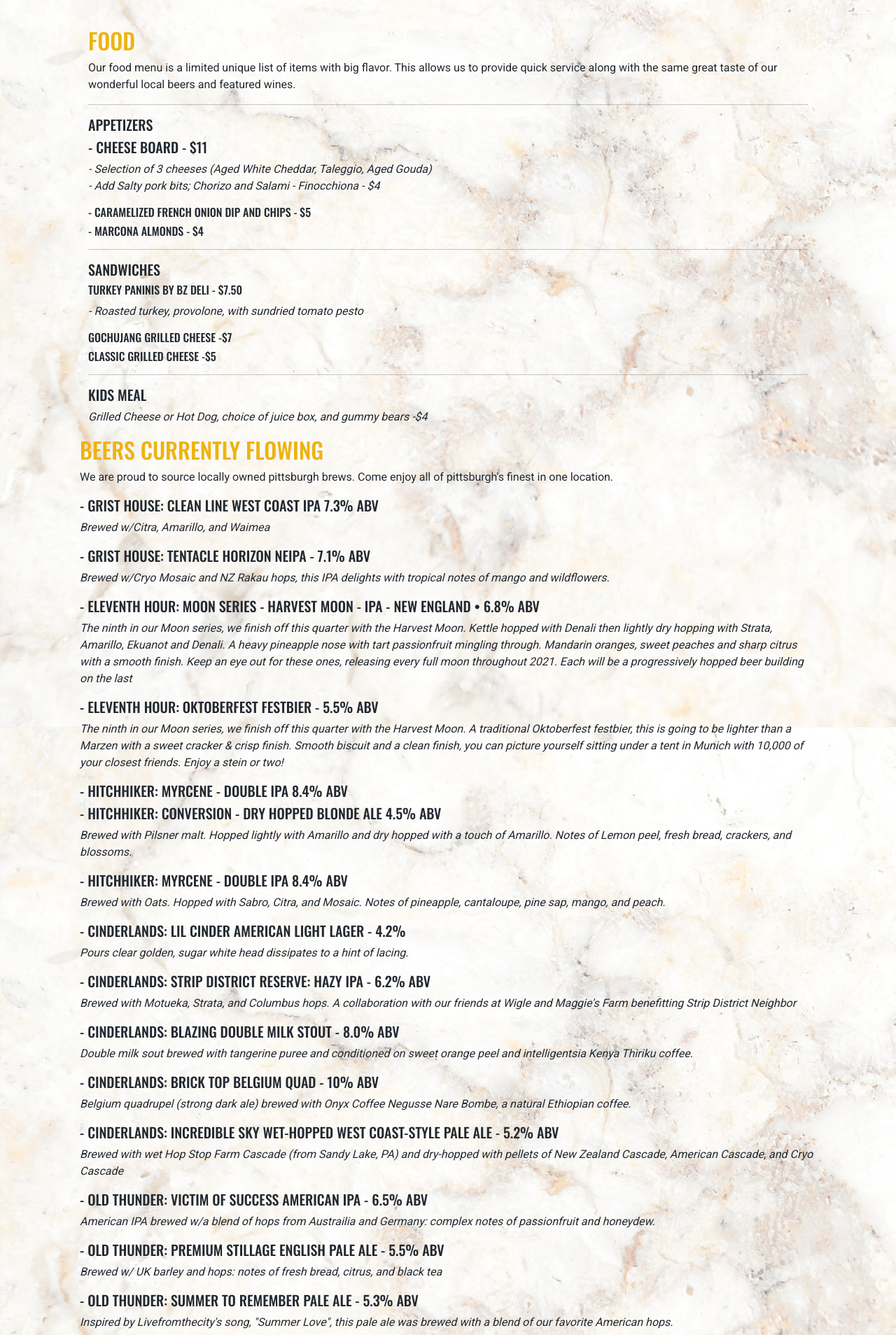
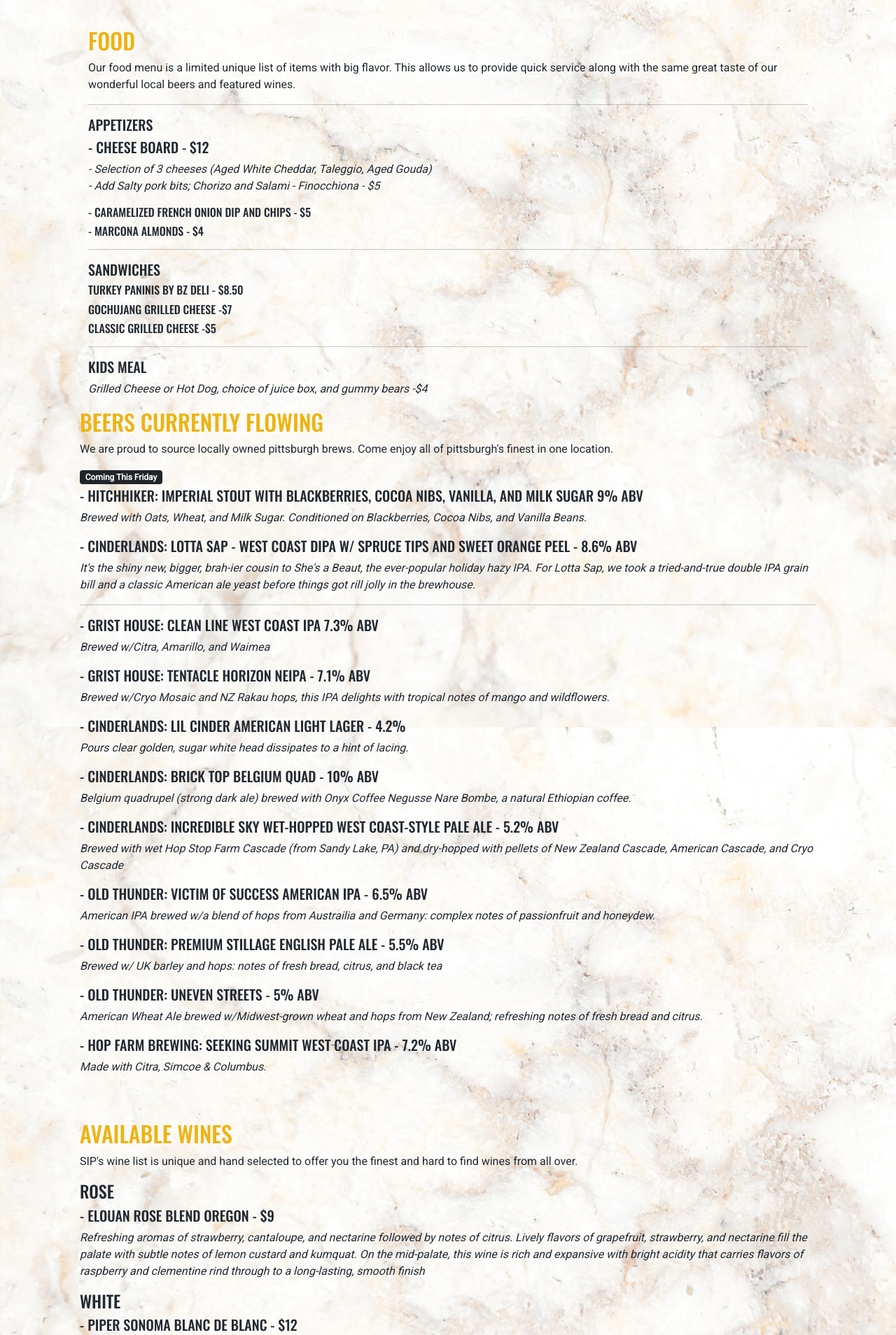
Before and after one commit to mriccelli75/sip_taproom, a website: page index.html in a window 1280 px wide. Shown: the part 927-2835 px from the top of the page at 70% size. Drawn offline with nearby package versions, Linux system fonts and the light colour scheme.

Commit message:
new menu items

```diff
--- a/index.html
+++ b/index.html
@@ -77,8 +77,8 @@
         <h1>Our Menus <span></h1>
           <div class="icon-rule">
             <span class="outer-line"></span>
-            <img src="images/hop_icon.svg" alt="">
-            <img src="images/barrel.svg" alt="">
+            <img src="images/hop_icon.svg" alt="Hop Icon">
+            <img src="images/barrel.svg" alt="Barrel Icon">
             <span class="outer-line"></span>
           </div>
       </div>
@@ -95,9 +95,9 @@
               <hr>
               <h5>Appetizers</h5>
 
-              <h5>- Cheese Board - $11</h5>
+              <h5>- Cheese Board - $12</h5>
               <p class="menu-subtext">-	Selection of 3 cheeses (Aged White Cheddar, Taleggio, Aged Gouda)<br />
-                -	Add Salty pork bits; Chorizo and Salami - Finocchiona - $4
+                -	Add Salty pork bits; Chorizo and Salami - Finocchiona - $5
                 </p>
                 <h6>- Caramelized French Onion Dip and Chips - $5</h6>
                 <h6>- Marcona Almonds - $4</h6>
@@ -109,9 +109,7 @@
                 <!-- <h6>Hot Dog -$2</h6>
                 <h6>Nachos -$3</h6> -->
 
-                <h6> Turkey Paninis by BZ deli - $7.50</h6>
-                <p class="menu-subtext"> -	Roasted turkey, provolone, with sundried tomato pesto
-                 </p>
+                <h6> Turkey Paninis by BZ deli - $8.50</h6>
 
                   <h6> Gochujang Grilled Cheese -$7</h6>
 
@@ -144,28 +142,18 @@
             <p>We are proud to source locally owned pittsburgh brews. Come enjoy all of pittsburgh's finest in one location.</p>
           </div>
           <div class="content-body">
+            <span class="badge bg-dark mb-1">Coming This Friday</span>
+            <h5>- Hitchhiker:  Imperial Stout with Blackberries, Cocoa Nibs, Vanilla, and Milk Sugar  9% ABV </h5>
+            <p class="menu-subtext">Brewed with Oats, Wheat, and Milk Sugar. Conditioned on Blackberries, Cocoa Nibs, and Vanilla Beans.</p>
+            <h5>- Cinderlands: Lotta Sap - West Coast DIPA w/ spruce tips and sweet orange peel - 8.6% ABV</h5>
+            <p class="menu-subtext">It's the shiny new, bigger, brah-ier cousin to She's a Beaut, the ever-popular holiday hazy IPA. For Lotta Sap, we took a tried-and-true double IPA grain bill and a classic American ale yeast before things got rill jolly in the brewhouse. </p>
+            <hr>
             <h5>- Grist House: Clean Line West Coast IPA 7.3% ABV</h5>
             <p class="menu-subtext">Brewed w/Citra, Amarillo, and Waimea</p>
             <h5>- Grist House: Tentacle Horizon NEIPA - 7.1% ABV</h5>
             <p class="menu-subtext">Brewed w/Cryo Mosaic and NZ Rakau hops, this IPA delights with tropical notes of mango and wildflowers.</p>
-            <h5>- Eleventh Hour: Moon Series - Harvest Moon -  IPA - New England •   6.8% ABV  </h5>
-            <p class="menu-subtext">The ninth in our Moon series, we finish off this quarter with the Harvest Moon. Kettle hopped with Denali then lightly dry hopping with Strata, Amarillo, Ekuanot and Denali. A heavy pineapple nose with tart passionfruit mingling through. Mandarin oranges, sweet peaches and sharp citrus with a smooth finish. Keep an eye out for these ones, releasing every full moon throughout 2021. Each will be a progressively hopped beer building on the last</p>
-            <h5>- Eleventh Hour: Oktoberfest Festbier -   5.5% ABV </h5>
-            <p class="menu-subtext">The ninth in our Moon series, we finish off this quarter with the Harvest Moon. A traditional Oktoberfest festbier, this is going to be lighter than a Marzen with a sweet cracker & crisp finish. Smooth biscuit and a clean finish, you can picture yourself sitting under a tent in Munich with 10,000 of your closest friends. Enjoy a stein or two!
-            </p>
-            <h5>- Hitchhiker: Myrcene - Double IPA 8.4% ABV</h5>
-            <h5>- Hitchhiker: Conversion - Dry Hopped Blonde Ale 4.5% ABV</h5>
-            <p class="menu-subtext">Brewed with Pilsner malt. Hopped lightly with Amarillo and dry hopped with a touch of Amarillo. Notes of Lemon peel, fresh bread, crackers, and blossoms.</p>
-            <h5>- Hitchhiker: Myrcene - Double IPA 8.4% ABV</h5>
-            <p class="menu-subtext">Brewed with Oats. Hopped with Sabro, Citra, and Mosaic. Notes of pineapple, cantaloupe, pine sap, mango, and peach.</p>
             <h5>- Cinderlands: Lil Cinder American Light Lager - 4.2%</h5>
             <p class="menu-subtext">Pours clear golden, sugar white head dissipates to a hint of lacing.</p>
-            <h5>- Cinderlands: Strip District Reserve: Hazy IPA - 6.2% ABV</h5>
-            <p class="menu-subtext">Brewed with Motueka, Strata, and Columbus hops. A collaboration with our friends at Wigle and Maggie's Farm benefitting Strip District Neighbor
-            </p>
-            <h5>- Cinderlands: Blazing Double Milk Stout - 8.0% ABV</h5>
-            <p class="menu-subtext">Double milk sout brewed with tangerine puree and conditioned on sweet orange peel and intelligentsia Kenya Thiriku coffee.
-            </p>
             <h5>- Cinderlands: Brick Top Belgium Quad - 10% ABV</h5>
             <p class="menu-subtext">Belgium quadrupel (strong dark ale) brewed with Onyx Coffee Negusse Nare Bombe, a natural Ethiopian coffee.
             </p>
@@ -178,11 +166,8 @@
             <h5>- Old Thunder: Premium Stillage English Pale Ale -   5.5% ABV </h5>
             <p class="menu-subtext">Brewed w/ UK barley and hops: notes of fresh bread, citrus, and black tea
             </p>
-            <h5>- Old Thunder: Summer to Remember Pale Ale - 5.3% ABV</h5>
-            <p class="menu-subtext">Inspired by Livefromthecity's song, "Summer Love", this pale ale was brewed with a blend of our favorite American hops.
-            </p>
-            <h5>- Old Thunder: Early Sunrise Golden Ale  - 4.5% ABV</h5>
-            <p class="menu-subtext">American Golden Ale hopped with Citra and Comet: bright notes of grapefruit and honey wheat bread.
+            <h5>- Old Thunder: Uneven Streets - 5% ABV</h5>
+            <p class="menu-subtext">American Wheat Ale brewed w/Midwest-grown wheat and hops from New Zealand; refreshing notes of fresh bread and citrus.
             </p>
             <h5>- Hop Farm Brewing: Seeking Summit West Coast IPA - 7.2% ABV</h5>
             <p class="menu-subtext">Made with Citra, Simcoe & Columbus.</p>
@@ -220,12 +205,17 @@
             <h5>- Montinore Estate, Pinot Gris Willamette Valley - $10</h5>
             <p class="menu-subtext">This dry style Pino Gris begins with aromatics of bright citrus and tropical fruit that lead to a firm foundation of apple, mango and a hint of savory and spice on the palate, finish crisp and bright.</p>
             <h4>Reds</h4>
-            <h5>- Vinum Cabernet Sauvignon Insider Paso Robles Central Coast 2017 - $12</h5>
-            <p class="menu-subtext">This Paso Robles Cabernet Sauvignon has a deep, dark, inky purple color. The aromas are comprised of concentrated blue fruit such as wild huckleberry and blueberries. The mid-palate is mouth coating with ripe cassis and juicy plum with spicy cinnamon-clove spice and generous blackberry flavor. The finish is silky smooth with balanced acidity, soft medium vanilla tannins and long boysenberry textured aria.</p>
+           <h5>- Josh Cellars Cabernet Sauvignon - $10</h5>
+            <p class="menu-subtext">The bouquet is rich with dark fruits, cinnamon, clove and subtle oak aromas. The wine is juicy on the palate with black cherries and blackcurrant flavors prominent, accented by delicate vanilla flavors and toasty oak, finishing long with round, soft tannins.</p>
+            <h5>- Viberti Barbera d'Alba La Gemella - $11</h5>
+            <p class="menu-subtext">The plant of a new vineyard with a higher plant density is born. The goal, then achieved over time is a wine with a great concentration, a particular amiability and a nose with a clear and intense red fruit. The acidity that accompanies the concentration makes the wine extremely elegant and fascinating.</p>
+            <h5>- The Calling Visionary Red - $12</h5>
+            <p class="menu-subtext">74% Cabernet Sauvignon 21% Malbec 5% Petit Sirah
+              Bold and inviting, the nose offers compelling layers of dark black fruit with nuances of coffee, chocolate and brown spice. The palate is rich and concentrated, with flavors of ripe blackberry and blueberry that marry elegantly with notes of vanilla, cedar and dark toffee. Soft yet with a tension and firm tannins.</p>
             <h5>- Montinore Estate Of The Hills Pinot Noir Williamette Valley 2018 - $12</h5>
             <p class="menu-subtext">Established in 1982, Montinore Estate is the largest producer of certified estate wines made from Biodynamic® grapes in the country. With our 200-acre Demeter Certified Biodynamic® and Stellar Certified Organic vineyard located in north Willamette Valley in Oregon, we focus on producing superior Pinot Noirs, cool climate whites, and fascinating Italian</p>
-            <h5>- Avalon, Cabernet Sauvignon California - $7</h5>
-            <p class="menu-subtext">Juicy aromas of dark fruit, mocha and spice meet with hints of vanilla. On the palate, black cherry, red raspberry and plum are followed by a long, smooth finish.</p>
+            <!-- <h5>- Avalon, Cabernet Sauvignon California - $7</h5>
+            <p class="menu-subtext">Juicy aromas of dark fruit, mocha and spice meet with hints of vanilla. On the palate, black cherry, red raspberry and plum are followed by a long, smooth finish.</p>   -->
             <h5>- Artezin Wines, Zinfandel Mendocino County (2017) - $12</h5>
             <p class="menu-subtext">Artezine Zinfandel is instantly recognizable as a classic, fruit-forward, Zinny Zin. This signature style offers a full-bodied wine with round tannins and momderate alcohol.</p>
             <h5>- La Quercia Montepulciano - $10</h5>
```
